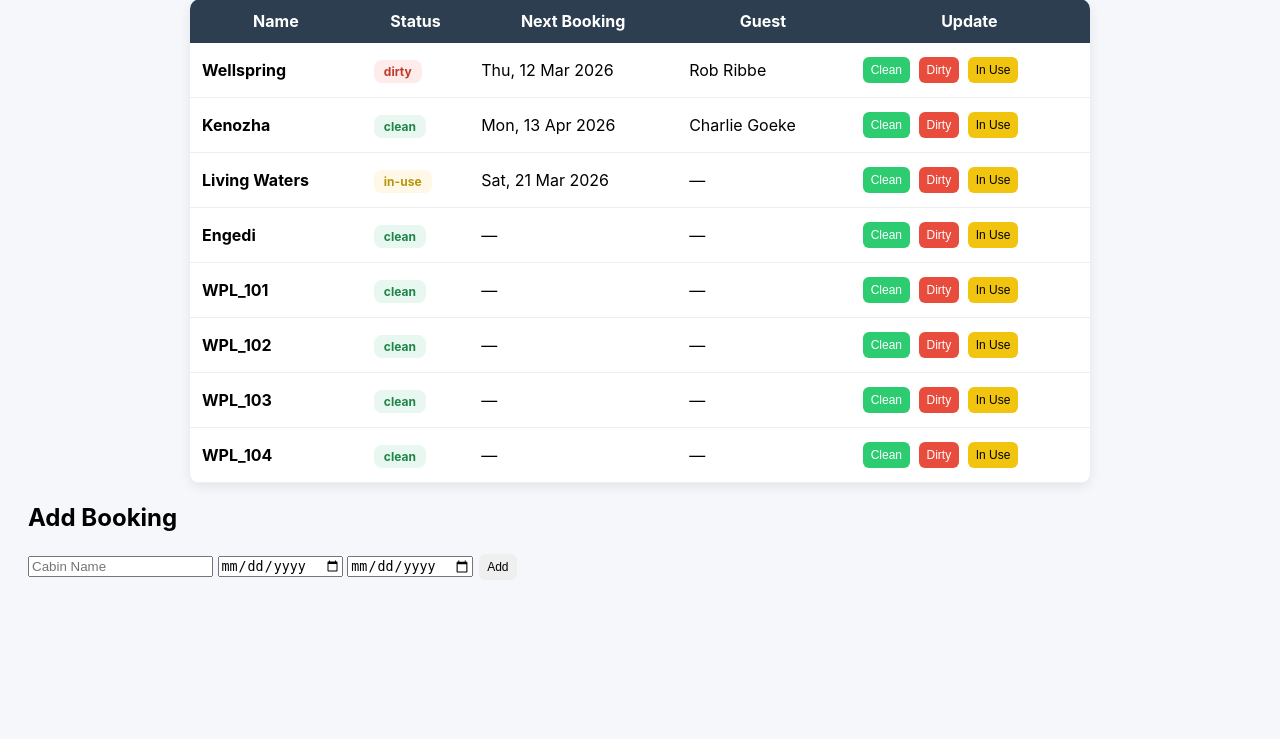
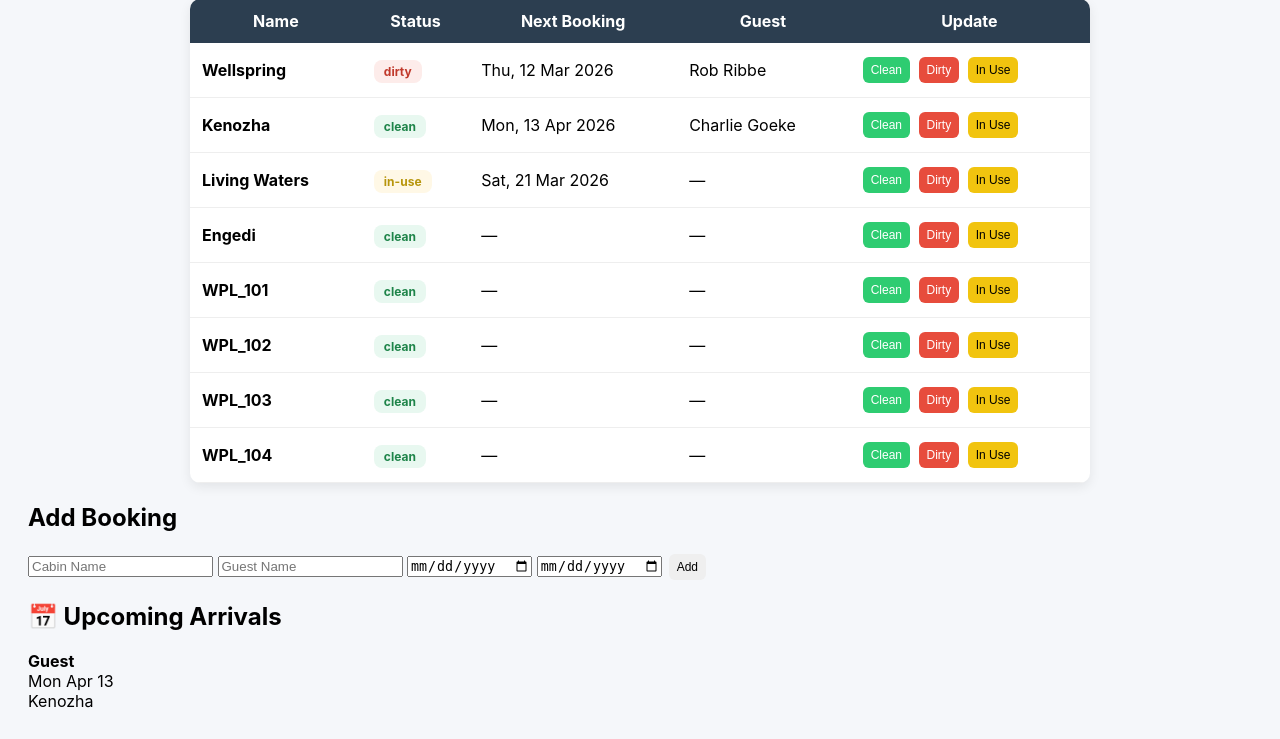
Before and after one commit to MarinoLizzy/HoneyRock, a FastAPI app: page / in a window 1280 px wide. Shown: the part 126-865 px from the top of the page. Before the commit the page ends 703 px from the top, so only its background shows below. Run offline with FastAPI, Linux system fonts and the light colour scheme.

Commit message:
Add next guests list

```diff
--- a/main.py
+++ b/main.py
@@ -65,11 +65,26 @@ def home(request: Request):
         else:
             cabin.formatted_next_booking = None
 
+    # Get all upcoming bookings
+    today = date.today()
+
+    upcoming = (
+        db.query(Booking)
+        .filter(Booking.StartDate >= today)
+        .order_by(Booking.StartDate)
+        # .limit(3)
+        .all()
+    )
+    for b in upcoming:
+        b.pretty_date = b.StartDate.strftime("%a %b %d")
+
     db.close()
 
     return templates.TemplateResponse(
         "index.html",
-        {"request": request, "cabins": cabins}
+        {"request": request,
+         "cabins": cabins,
+         "upcoming": upcoming}
     )
 
 
--- a/templates/index.html
+++ b/templates/index.html
@@ -143,7 +143,7 @@ async function updateStatus(cabinName, status) {
 <h2>Add Booking</h2>
 
 <input id="cabin" placeholder="Cabin Name">
-<input id="guest" placeholder="Guest Name"
+<input id="guest" placeholder="Guest Name">
 <input id="start" type="date">
 <input id="end" type="date">
 
@@ -169,5 +169,19 @@ async function addBooking() {
 }
 </script>
 
+<h2>📅 Upcoming Arrivals</h2>
+
+<div class="arrivals">
+
+{% for booking in upcoming %}
+<div class="arrival-card">
+    <strong>{{ booking.GuestName or "Guest" }}</strong><br>
+    {{ booking.pretty_date }}<br>
+    {{ booking.CabinName }}
+</div>
+{% endfor %}
+
+</div>
+
 </body>
 </html>
```
